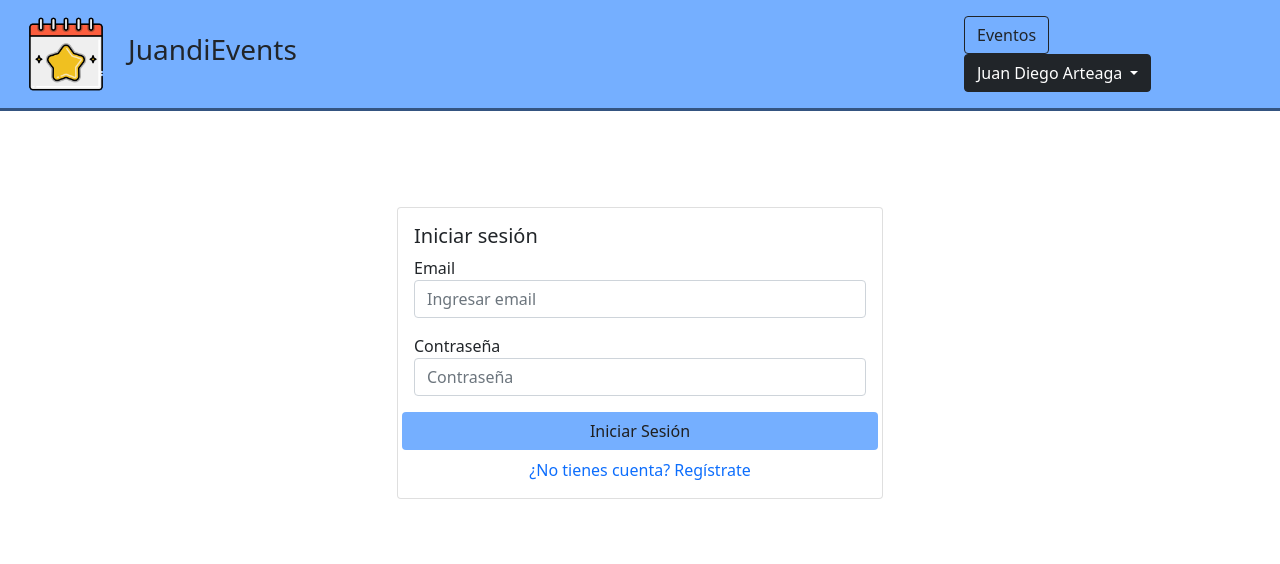
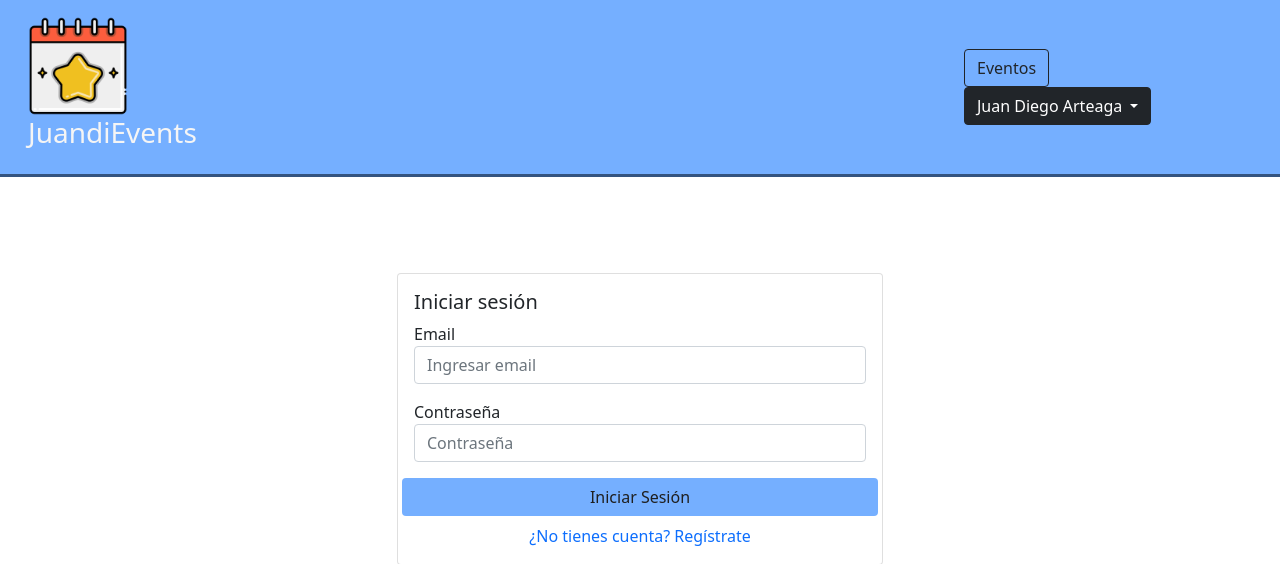
Before and after one commit to juandixdd/php_crud_final_eventos, a PHP site: page /index.php in a window 1280 px wide. Shown: the top 564 px of the page. Run offline with PHP 8.4, Linux system fonts and the light colour scheme.

Commit message:
Se acomoda logo

```diff
--- a/template/header.php
+++ b/template/header.php
@@ -17,8 +17,8 @@
             <div class="row align-items-center justify-content-between">
                 <div class="col-md-3">
                     <div class="row align-items-center">
-                        <img src="assets/img/logo.png" alt="Logo" class="logo-header" class="col">
-                        <h3 class="col">JuandiEvents</h3>
+                        <a href="#" class="col-auto"><img src="assets/img/logo.png" alt="Logo" class="logo-header "></a>
+                        <a href="#" class="col-auto"><h3>JuandiEvents</h3></a>
                     </div>
                 </div>
                 <div class="col-md-3">
```
